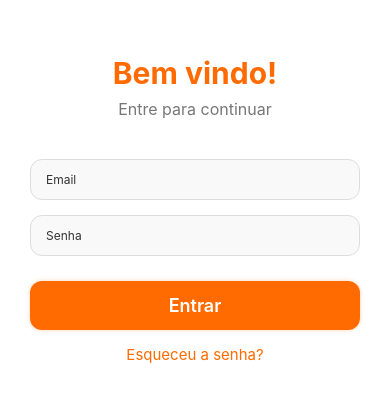
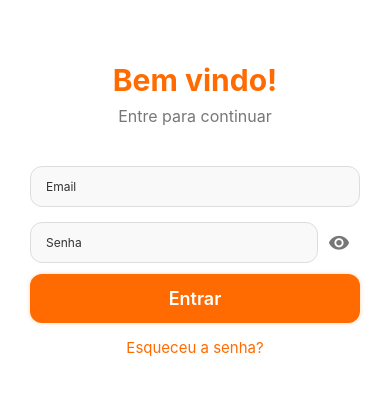
Before and after one commit to DiegoNovais01/Atividade-mobile, a React Native app: screen / in a window 390 px wide. Shown: the part 213-614 px from the top of the page. Built offline with nearby package versions, Linux system fonts and the light colour scheme.

Commit message:
Atividade mobile
Adicionado um botão de mostrar/ocultar a senha
14/11/2025

```diff
--- a/App.js
+++ b/App.js
@@ -1,3 +1,4 @@
+import { useState } from 'react';
 import {
   StyleSheet,
   Text,
@@ -6,8 +7,11 @@ import {
   Button,
   TouchableOpacity
 } from 'react-native';
+import { MaterialCommunityIcons } from '@expo/vector-icons';
 
 export default function App() {
+  const [visivelSenha, setVisivelSenha] = useState(false)
+
   return (
     <View style={styles.container}>
       <Text style={styles.title}>Bem vindo!</Text>
@@ -18,10 +22,25 @@ export default function App() {
           placeholder='Email'
           style={styles.input}
         />
+
+        <View style={styles.passwordContainer}>
           <TextInput
             placeholder='Senha'
-          style={styles.input}
+            secureTextEntry={!visivelSenha}
+            style={[styles.input, styles.inputPassword]}
           />
+          <TouchableOpacity
+            onPress={() => setVisivelSenha(v => !v)}
+            style={styles.eyeButton}
+            accessibilityLabel={visivelSenha ? 'Ocultar senha' : 'Mostrar senha'}
+          >
+            <MaterialCommunityIcons
+              name={visivelSenha ? 'eye-off' : 'eye'}
+              size={22}
+              color="#777"
+            />
+          </TouchableOpacity>
+        </View>
 
         <TouchableOpacity style={styles.button}>
           <Text style={styles.buttonText}>Entrar</Text>
@@ -89,5 +108,16 @@ const styles = StyleSheet.create({
     textAlign: "center",
     marginTop: 15,
     fontSize: 15
+  },
+  passwordContainer: {
+    flexDirection: 'row',
+    alignItems: 'center'
+  },
+  inputPassword: {
+    flex: 1,
+    marginBottom: 0
+  },
+  eyeButton: {
+    padding: 10
   }
 });
--- a/package.json
+++ b/package.json
@@ -9,6 +9,7 @@
     "web": "expo start --web"
   },
   "dependencies": {
+    "@expo/vector-icons": "^15.0.3",
     "expo": "~54.0.23",
     "expo-status-bar": "~3.0.8",
     "react": "19.1.0",
```
Also changed, not shown: 1 other file (tests, documents, lock files or other folders). Lines whose indentation alone changed are shown as unchanged.
